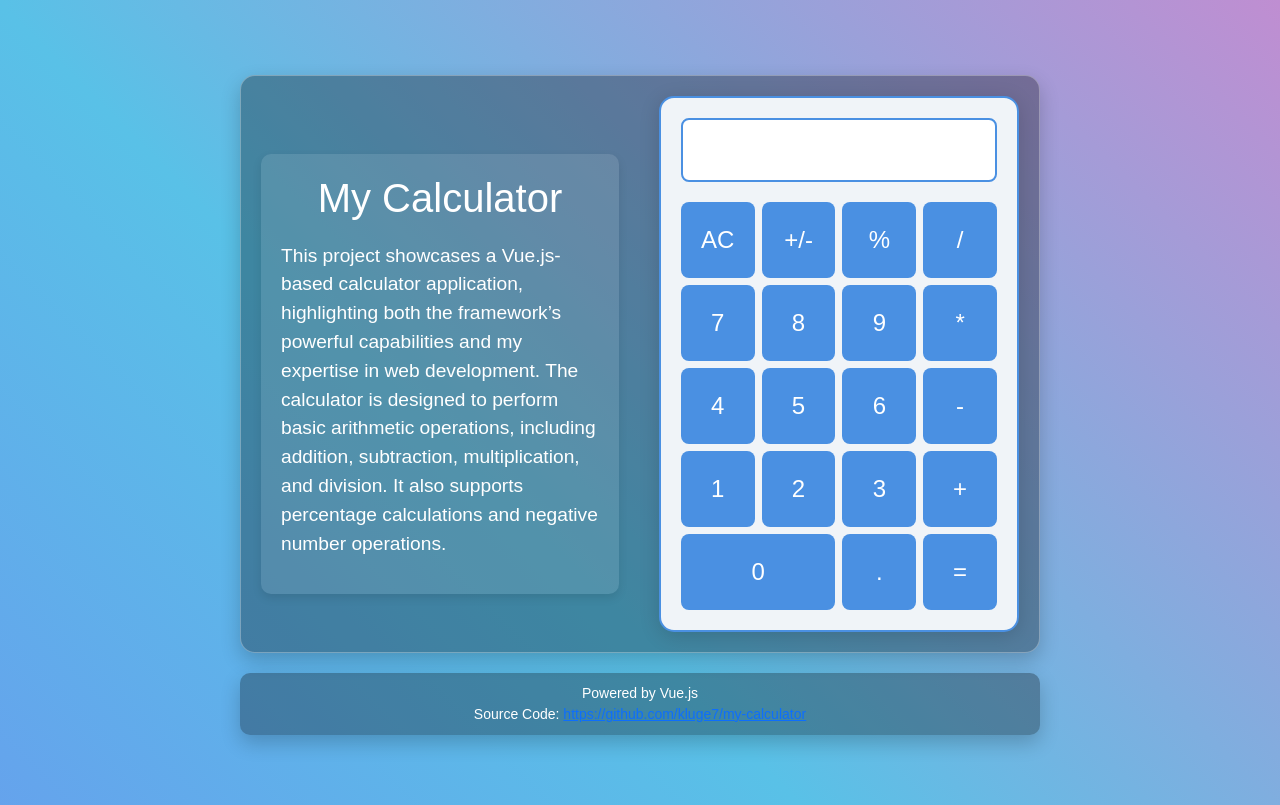
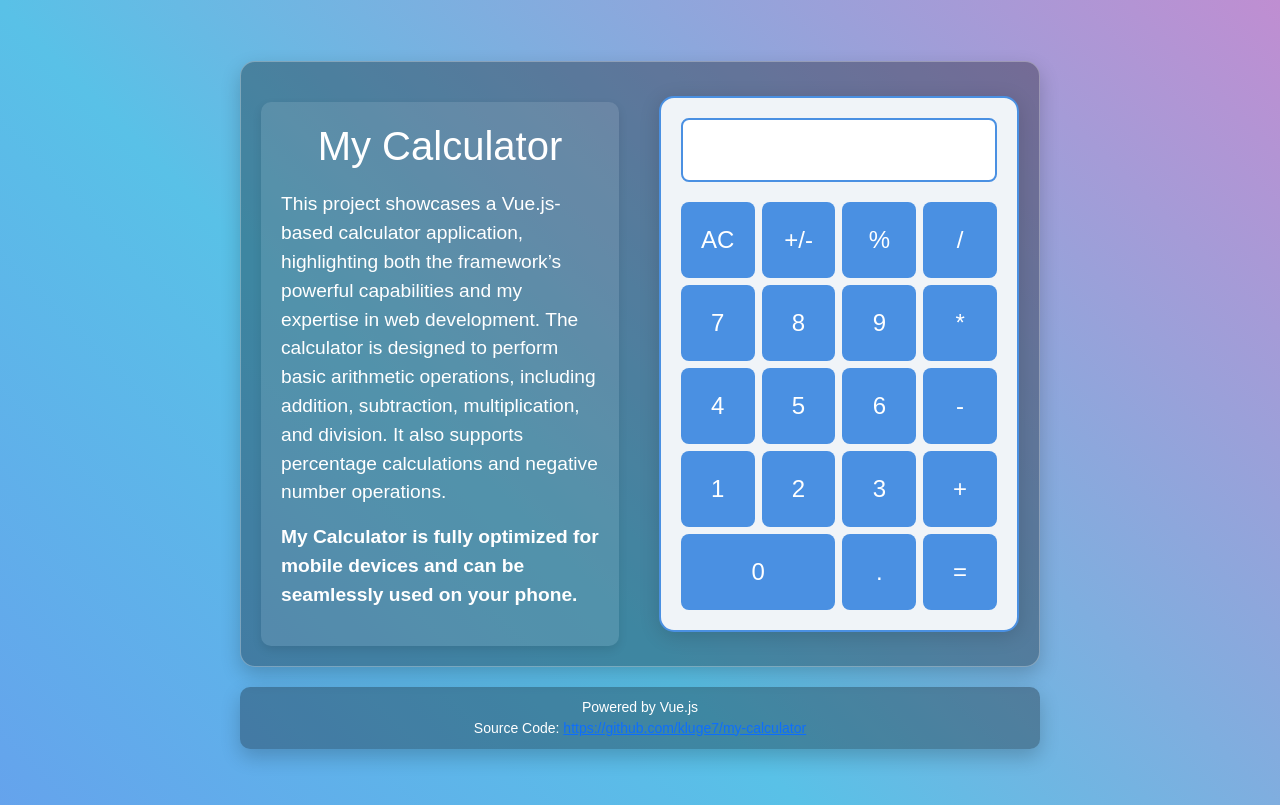
Before and after one commit to kluge7/my-calculator, a Vue app: page / in a window 1280 px wide. Built offline with nearby package versions, Linux system fonts and the light colour scheme.

Commit message:
refactor: updated text on readme and textsection, and fixed NaN bug with calculator

```diff
--- a/src/components/TextSection.vue
+++ b/src/components/TextSection.vue
@@ -8,6 +8,9 @@
       multiplication, and division. It also supports percentage calculations and negative number
       operations.
     </p>
+    <p>
+      <strong>My Calculator is fully optimized for mobile devices and can be seamlessly used on your phone.</strong>
+    </p>
   </div>
 </template>
 
--- a/src/components/calculator/SimpleCalculator.vue
+++ b/src/components/calculator/SimpleCalculator.vue
@@ -8,10 +8,7 @@ import { evaluate } from 'mathjs'
 const displayValue = ref('')
 
 const handleCalculatorButtonClick = (value: string) => {
-  if (
-    (displayValue.value === 'Error' || parseFloat(displayValue.value) === Infinity) &&
-    value !== '='
-  ) {
+  if (((displayValue.value === 'Error') || (parseFloat(displayValue.value) === Infinity) || isNaN(parseFloat(displayValue.value)))  && value !== '=') {
     displayValue.value = ''
   }
   if (value === 'AC') {
```
Also changed, not shown: 1 other file (tests, documents, lock files or other folders).
